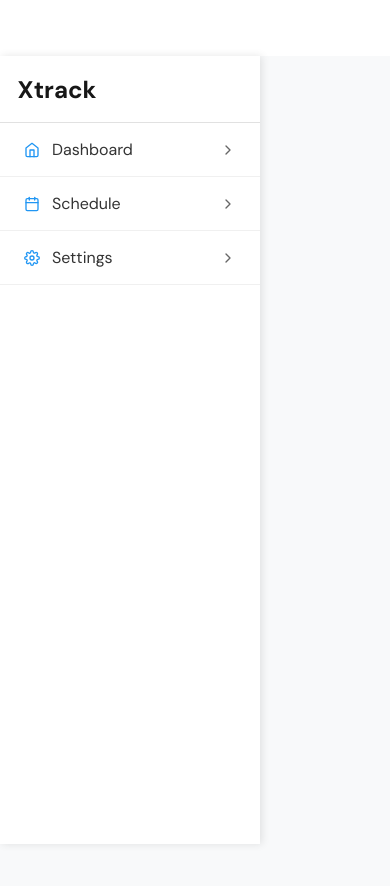
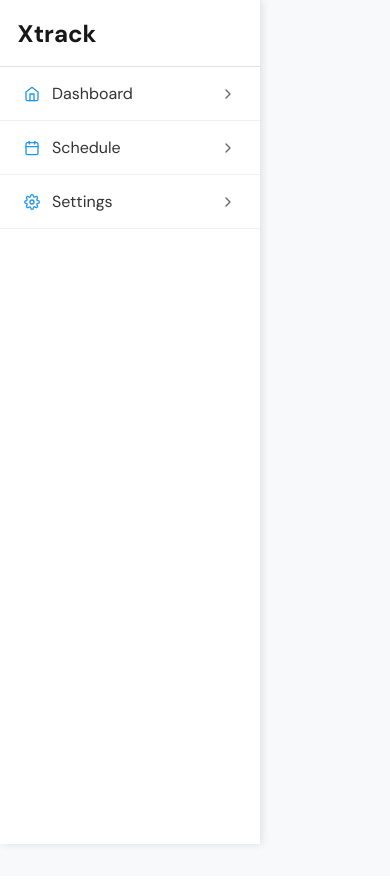
Before and after one commit to petersafwat11/Xtrack-frontend, a Next.js app: page / in a window 390 px wide. Shown: the top 886 px of the page. Built offline with nearby package versions, Linux system fonts and the light colour scheme.

Commit message:
fixed menu

```diff
--- a/app/layout.module.css
+++ b/app/layout.module.css
@@ -20,8 +20,7 @@
 @media (max-width: 768px) {
   .main {
     margin-left: 0;
-    margin-top: 56px; /* Slightly smaller header on mobile */
     padding: 1rem;
-    min-height: calc(100vh - 56px);
+    min-height: 100vh;
   }
 }
--- a/app/ui/layout/menu/menu.module.css
+++ b/app/ui/layout/menu/menu.module.css
@@ -117,7 +117,6 @@
 @media (max-width: 768px) {
   .sidebar {
     transform: translateX(-100%);
-    top: 56px;
   }
 
   .sidebar.open {
--- a/next.config.mjs
+++ b/next.config.mjs
@@ -1,8 +1,8 @@
 /** @type {import('next').NextConfig} */
 const nextConfig = {
   env: {
-    BACKEND_SERVER: "https://web-production-6b66.up.railway.app",
-    // BACKEND_SERVER: "http://localhost:5000",
+    // BACKEND_SERVER: "https://web-production-6b66.up.railway.app",
+    BACKEND_SERVER: "http://localhost:5000",
   },
   images: {
     remotePatterns: [
```
